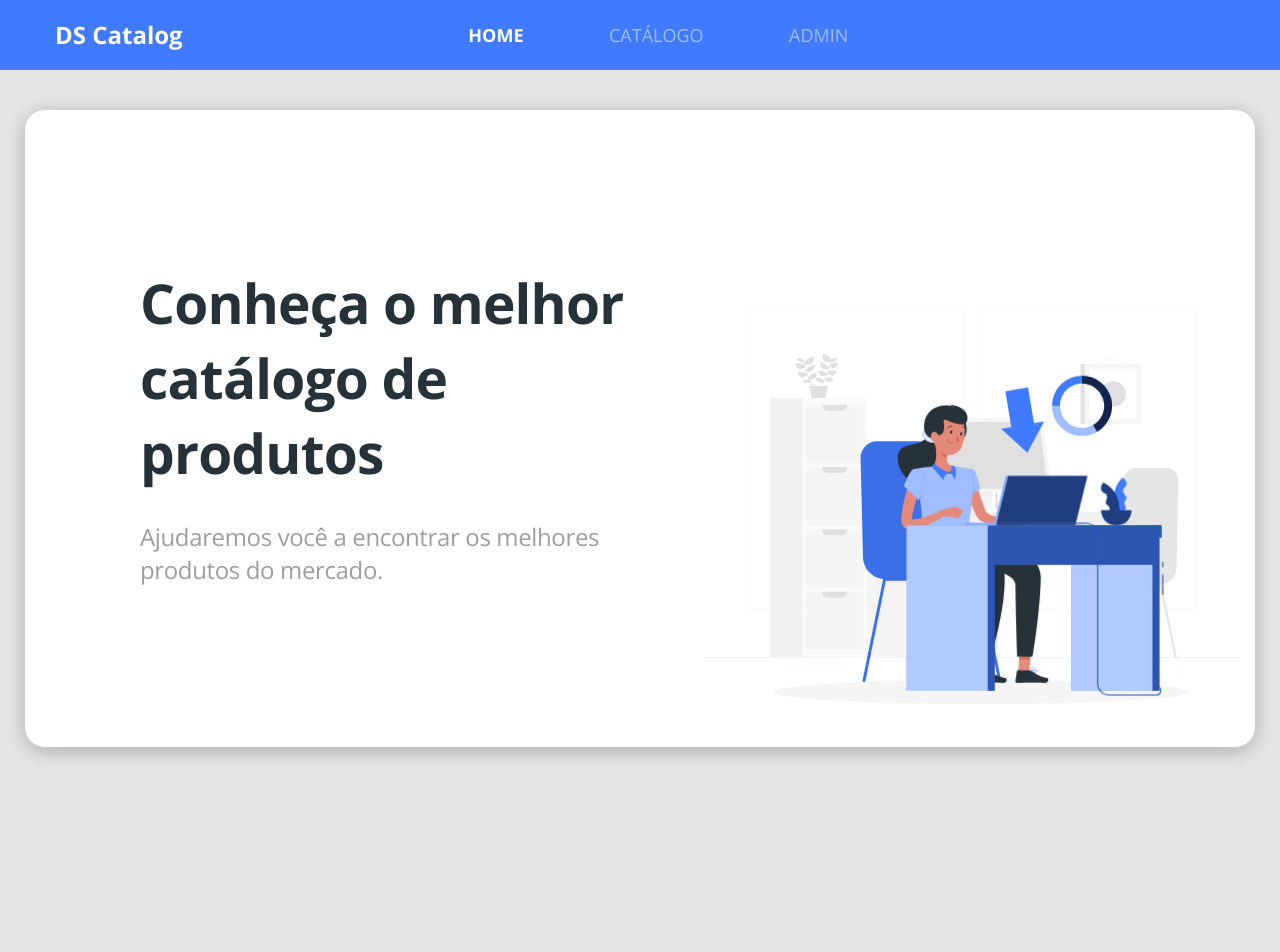
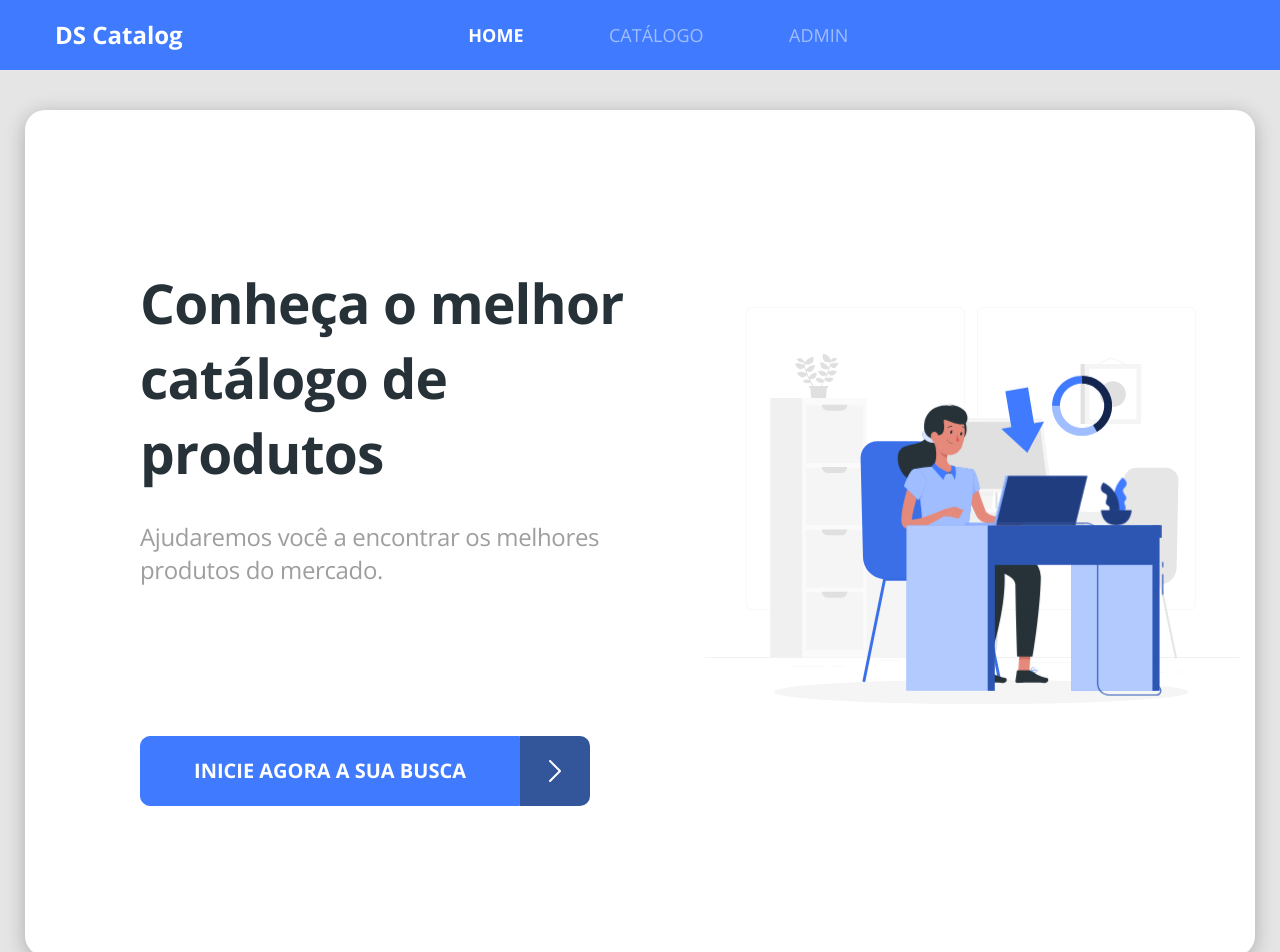
Before and after one commit to marlon-frazao/dscatalog-bootcamp-devsuperior, a React (Create React App) app in the folder front-web/: page / in a window 1280 px wide. Shown: the top 952 px of the page. Before the commit the page ends 800 px from the top, so only its background shows below. Built offline with nearby package versions, Linux system fonts and the light colour scheme.

Commit message:
Home page part 2

```diff
--- /dev/null
+++ b/front-web/src/core/components/ButtonIcon/index.tsx
@@ -0,0 +1,20 @@
+import React from 'react';
+import { ReactComponent as ArrowIcon } from '../../assets/images/arrow.svg'
+import './styles.scss'
+
+type Props = {
+    text: string
+}
+
+const ButtonIcon = ({ text }: Props) => (
+    <div className="d-flex">
+        <button className="btn btn-primary btn-icon">
+            <h5>{text}</h5>
+        </button>
+        <div className="btn-icon-content">
+            <ArrowIcon />
+        </div>
+    </div>
+);
+
+export default ButtonIcon
--- /dev/null
+++ b/front-web/src/core/components/ButtonIcon/styles.scss
@@ -0,0 +1,15 @@
+.btn-icon {
+    height: 70px;
+    width: 380px;
+    border-radius: 10px 0 0 10px;
+    text-transform: uppercase;
+}
+
+.btn-icon-content {
+    background-color: #33569b;
+    width: 70px;
+    border-radius: 0 10px 10px 0;
+    display: flex;
+    align-items: center;
+    justify-content: center;
+}
--- a/front-web/src/pages/Home/index.tsx
+++ b/front-web/src/pages/Home/index.tsx
@@ -1,5 +1,7 @@
 import React from 'react';
 import { ReactComponent as MainImage } from '../../core/assets/images/main-image.svg'
+import ButtonIcon from '../../core/components/ButtonIcon';
+import { Link } from 'react-router-dom';
 import './styles.scss'
 
 const Home = () => (
@@ -12,6 +14,9 @@ const Home = () => (
                 <p className="text-subtitle">
                     Ajudaremos você a encontrar os melhores <br />produtos do mercado.
                 </p>
+                <Link to="/catalog">
+                    <ButtonIcon text="inicie agora a sua busca" />
+                </Link>
             </div>
             <div className="col-6">
                 <MainImage className="main-image" />
--- a/front-web/src/pages/Home/styles.scss
+++ b/front-web/src/pages/Home/styles.scss
@@ -2,6 +2,7 @@
     margin-top: 40px;
     padding-left: 40px;
     padding-right: 40px;
+    margin-bottom: 40px;
 }
 
 .home-content {
@@ -10,6 +11,7 @@
     border-radius: 20px;
     padding-top: 155px;
     padding-left: 100px;
+    padding-bottom: 150px;
 }
 
 .text-title {
@@ -24,6 +26,7 @@
     letter-spacing: -0.015em;
     color: #9e9e9e;
     margin-top: 30px;
+    margin-bottom: 150px;
 }
 
 .main-image {
```
Also changed, not shown: front-web/src/core/assets/images/arrow.svg (added).
